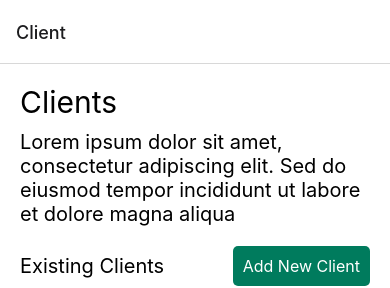
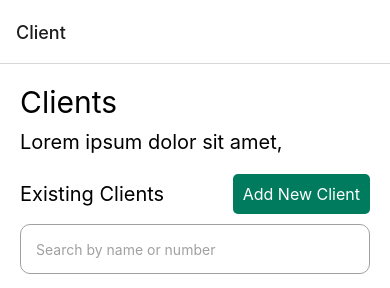
Before and after one commit to ReddIndiann/fuelpumpp, a React Native app: screen /Client in a window 390 px wide. Shown: the top 288 px of the page. Built offline with nearby package versions, Linux system fonts and the light colour scheme; no server answers.

Commit message:
//params

```diff
--- a/screens/App/Clients.js
+++ b/screens/App/Clients.js
@@ -14,7 +14,7 @@ import {
   FlatList,
 } from 'react-native';
 import axios from 'axios';
-import { useNavigateToScreen } from '../../hooks/useNavigateToScreen';
+import { useNavigation } from '@react-navigation/native';
 
 const AddClients = () => {
   const [searchQuery, setSearchQuery] = useState('');
@@ -24,7 +24,7 @@ const AddClients = () => {
   const [loading, setLoading] = useState(true);
   const { width } = useWindowDimensions();
   const isTablet = width >= 768;
-  const navigateToScreen = useNavigateToScreen();
+  const navigation = useNavigation();
 
   useEffect(() => {
     const fetchClients = async () => {
@@ -57,13 +57,15 @@ const AddClients = () => {
 
   const renderClient = ({ item }) => (
     <TouchableOpacity
-    style={styles.tableRow}
-    onPress={() => navigateToScreen('existingclienttransaction', { client: item })}
-  >
-    <Text style={styles.tableRowText}>{item.name}</Text>
-    <Text style={styles.tableRowText}>{item.phoneNumber}</Text>
-  </TouchableOpacity>
-
+      style={styles.tableRow}
+      onPress={() => {
+        console.log('Navigating to ExistingClientTransaction with client:', item);
+        navigation.navigate('existingclienttransaction', { client: item });
+      }}
+    >
+      <Text style={styles.tableRowText}>{item.name}</Text>
+      <Text style={styles.tableRowText}>{item.phoneNumber}</Text>
+    </TouchableOpacity>
   );
 
   if (loading) {
@@ -83,11 +85,11 @@ const AddClients = () => {
         <ScrollView contentContainerStyle={styles.scrollContainer} keyboardShouldPersistTaps="handled">
           <Text style={styles.title}>Clients</Text>
           <Text style={styles.pageInfo}>
-            Lorem ipsum dolor sit amet, consectetur adipiscing elit. Sed do eiusmod tempor incididunt ut labore et dolore magna aliqua
+            Lorem ipsum dolor sit amet,
           </Text>
           <View style={styles.headerContainer}>
             <Text style={styles.label}>Existing Clients</Text>
-            <TouchableOpacity style={styles.addClientButton} onPress={() => navigateToScreen('addclient')}>
+            <TouchableOpacity style={styles.addClientButton} onPress={() => navigation.navigate('addclient')}>
               <Text style={styles.addClientButtonText}>Add New Client</Text>
             </TouchableOpacity>
           </View>
--- a/screens/App/ExistingClientTransaction.js
+++ b/screens/App/ExistingClientTransaction.js
@@ -1,4 +1,4 @@
-import React, { useState } from 'react';
+import React from 'react';
 import {
   StyleSheet,
   SafeAreaView,
@@ -12,15 +12,15 @@ import {
 } from 'react-native';
 import Icon from 'react-native-vector-icons/MaterialIcons';
 import { useRoute } from '@react-navigation/native';
+
 import { useNavigateToScreen } from '../../hooks/useNavigateToScreen';
 
 const ExistingClientTransaction = () => {
   const { width } = useWindowDimensions();
   const isTablet = width >= 768;
   const navigateToScreen = useNavigateToScreen();
-
   const route = useRoute();
-  const { client } = route.params;
+  const { client } = route.params; // Extract client data from route parameters
 
   return (
     <SafeAreaView style={styles.container}>
@@ -161,5 +161,6 @@ const styles = StyleSheet.create({
     color: '#fff',
     fontSize: 14,
     marginTop: 5,
+    textAlign: 'center',
   },
 });
--- a/screens/App/Productsupply.js
+++ b/screens/App/Productsupply.js
@@ -52,7 +52,7 @@ import {
           <ScrollView contentContainerStyle={styles.scrollContainer} keyboardShouldPersistTaps="handled">
             <Text style={styles.title}>Product Supply</Text>
             <Text style={styles.pageinfo}>
-              Lorem ipsum dolor sit amet, consectetur adipiscing elit. Sed do eiusmod tempor incididunt ut labore et dolore magna aliqua
+              Lorem ipsum dolor sit amet,
             </Text>
 
             <Text style={styles.label}>Select Product Type</Text>
```
Also changed, not shown: package.json (+8 -8 lines), 1 other file (tests, documents, lock files or other folders).
